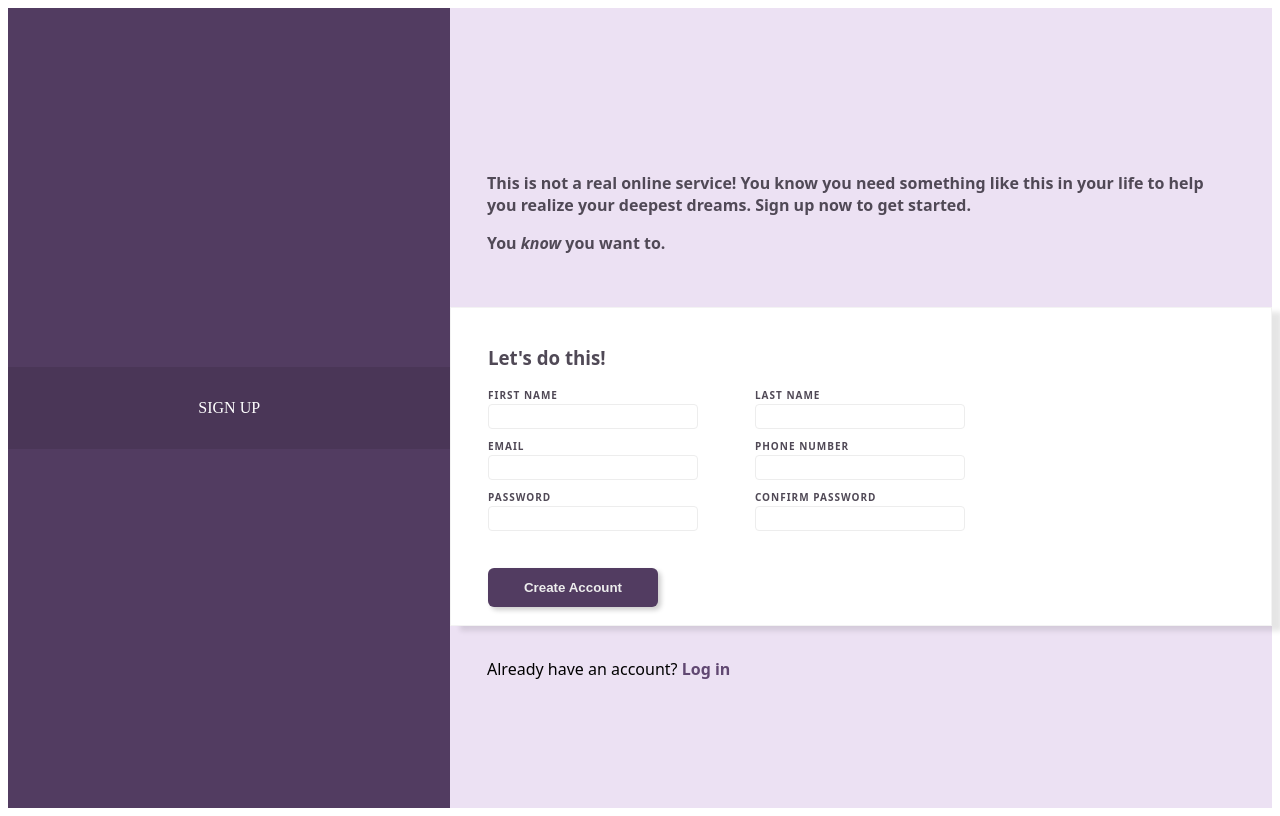
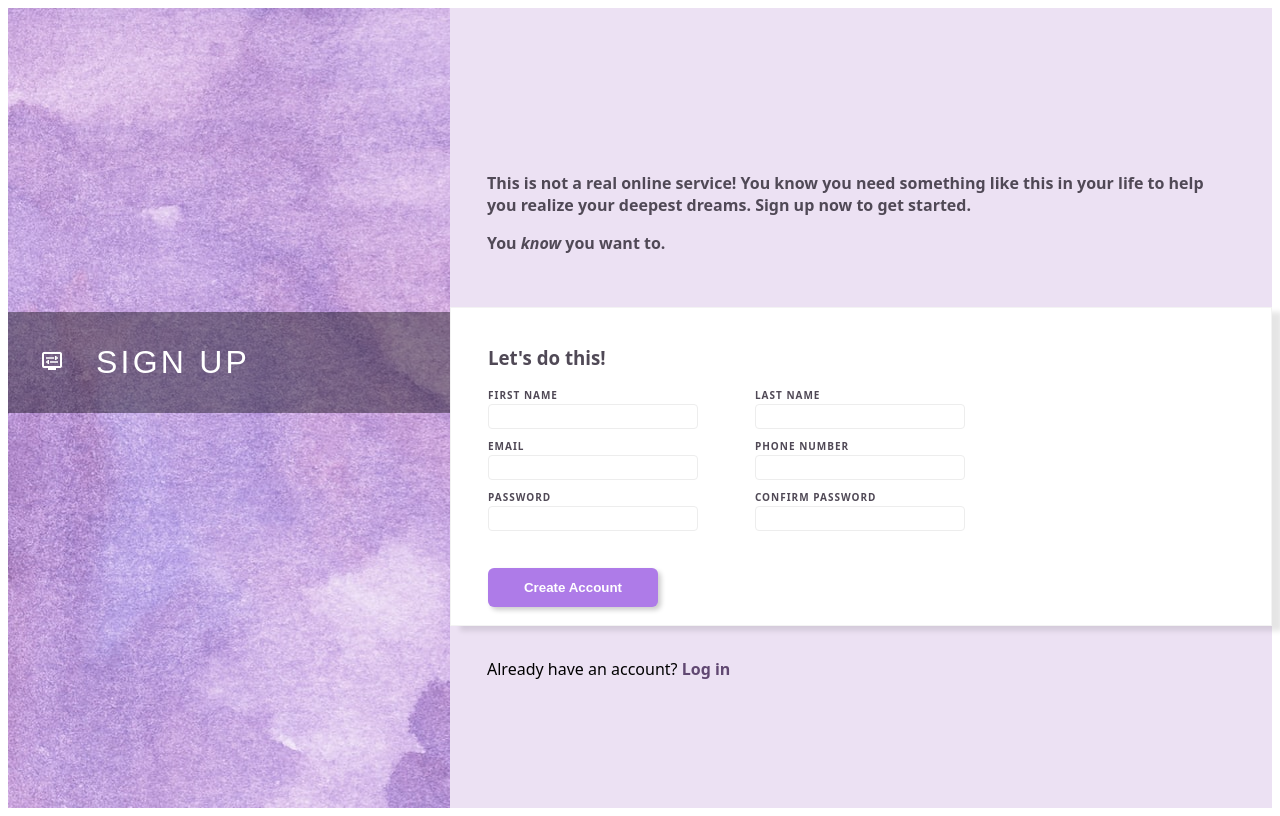
Before and after one commit to mdgfch/sign-up-form, a plain HTML site: page index.html in a window 1280 px wide. Drawn offline with nearby package versions, Linux system fonts and the light colour scheme; a web font is replaced by a local one.

Commit message:
change title font and position

```diff
--- a/index.html
+++ b/index.html
@@ -6,11 +6,14 @@
     <meta name="viewport" content="width=device-width, initial-scale=1.0">
     <link rel="stylesheet" href="styles.css">
     <title>Sign Up</title>
+    <link rel="stylesheet" href="https://fonts.googleapis.com/css2?family=Material+Symbols+Outlined:opsz,wght,FILL,GRAD@48,400,0,0" />
 </head>
 <body>
     <div class="left-container">
         <div id="herobox">
-            <div id="icon"></div>
+            <div id="icon"><span class="material-symbols-outlined">
+                display_settings
+                </span></div>
             <div id="title">SIGN UP</div>
         </div>
     </div>
--- a/styles.css
+++ b/styles.css
@@ -7,9 +7,8 @@ body {
     width: 35vw;
     display: flex;
     flex-direction: column;
-    justify-content: center;
     text-align: center;
-    background-color: rgb(82, 60, 97);
+    background-image: url("background_image.jpeg");
 }
 
 .right-container {
@@ -29,12 +28,23 @@ body {
 }
 
 #herobox {
-    background-color: rgba(0, 0, 0, 0.1);
+    background-color: rgba(0, 0, 0, 0.4);
     padding: 2rem;
+    display: flex;
+    align-items: center;
+    position: relative;
+    top: 19em;
+}
+#icon {
+    color: white;
 }
 
 #title {
     color: white;
+    font-family: new-font, sans-serif;
+    letter-spacing: 0.1em;
+    font-size: 32px;
+    margin-left: 1em;
 }
 
 form {
@@ -65,8 +75,8 @@ input {
 }
 
 button {
-    color: rgb(237, 237, 237);
-    background-color: rgb(82, 60, 97);
+    color: rgb(255, 255, 255);
+    background-color: rgb(174, 123, 232);
     border-style: none;
     font-weight: 600;
     width: 170px;
@@ -99,10 +109,15 @@ input:focus {
 button:active {
     box-shadow: 0px 0px 5px rgba(0, 0, 0, 0.2);
     transform: translate(3px, 3px);
-    background-color: rgb(62, 43, 75);
+    background-color: rgb(142, 99, 190);
 }
 
 input:invalid {
     border-color: red;
     background-color: rgba(255, 0, 0, 0.1);
 }
+
+@font-face {
+    font-family: new-font;
+    src: url(Potta_One/PottaOne-Regular.ttf)
+}
```
Also changed, not shown: Potta_One/OFL.txt (added), background_image.jpeg (added), 2 other files.
